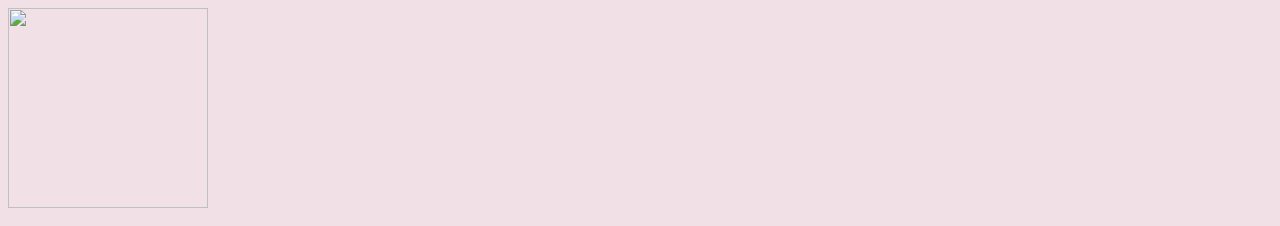
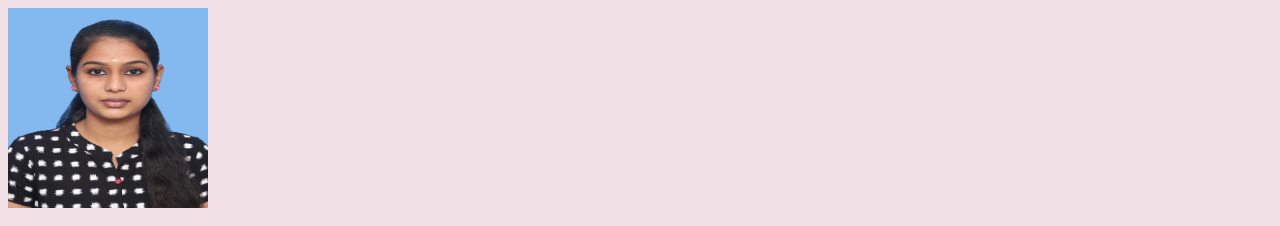
Before and after one commit to sandhiyakumar888/digital-Portfolio, a plain HTML site: page index.html in a window 1280 px wide. Shown: the top 226 px of the page. Drawn offline with Linux system fonts and the light colour scheme.

Commit message:
Update index.html

```diff
--- a/index.html
+++ b/index.html
@@ -6,7 +6,7 @@ body {
 </style>
 </head>
 <body>
-<img src="image/7779 (1).jpg" width="200" height="200">
+<img src="7779 (1).jpg" width="200" height="200">
 <br>
 <p><h1>NM ID: C54EC7D4BBF712980A748B2EEE802792</h1></p>
  <p><h1>Name: sandhiya</h1></p>
```
